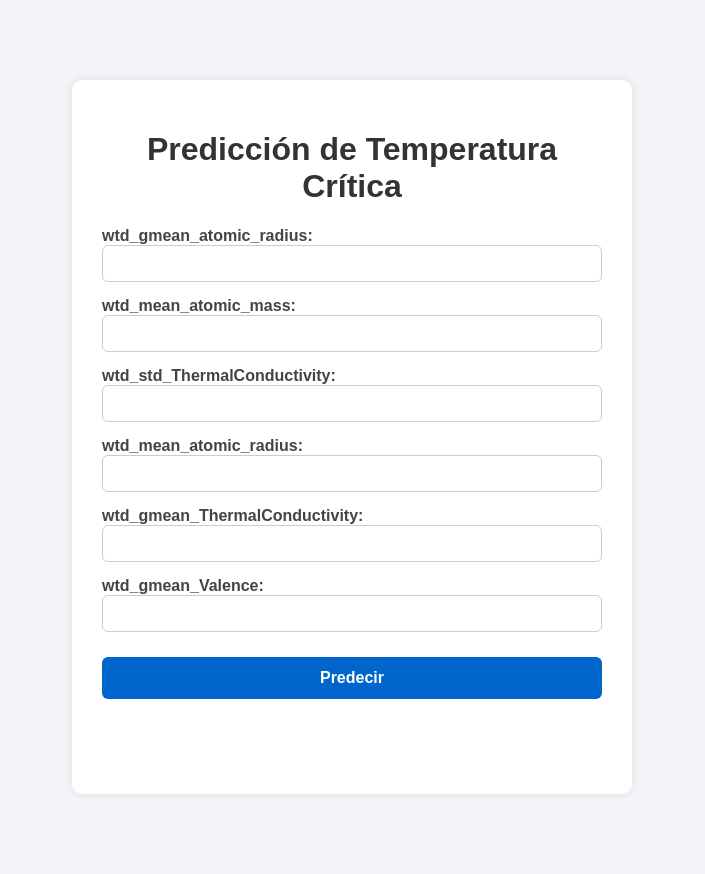
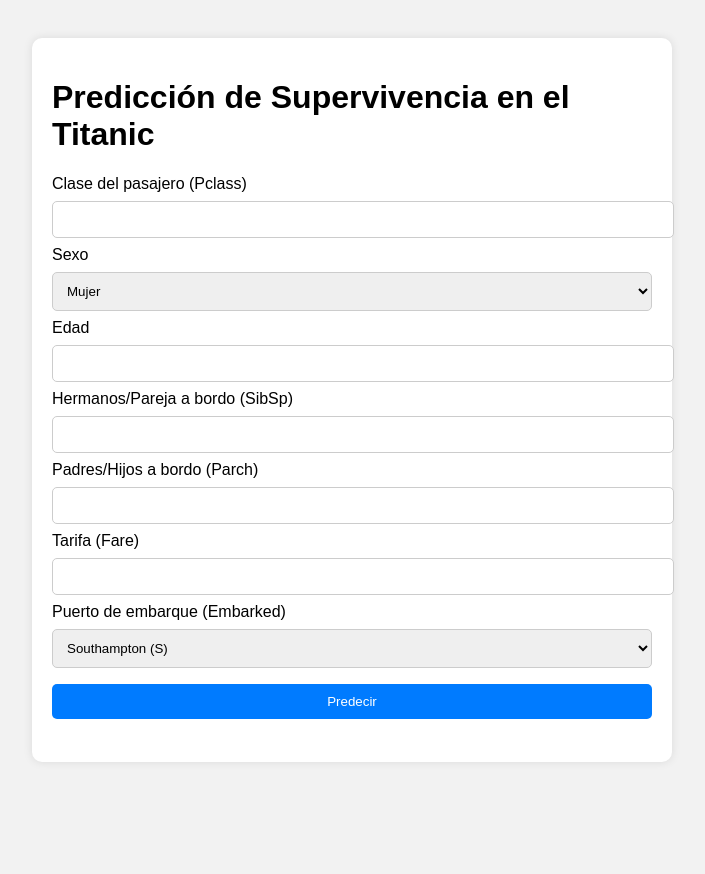
Before and after one commit to MarvinSHH/PCA_titanic_despliegue, a Flask app: page / in a window 1280 px wide. Shown: the whole page, without its empty margins (288-993 px from the left). After the commit the page ends 762 px from the top, so only its background shows below. Run offline with Flask 3, Linux system fonts and the light colour scheme; parts of the project's set-up code (start-up, migrations or seed data) failed here and were passed over.

Commit message:
modificado, listo y funcional

```diff
--- a/app.py
+++ b/app.py
@@ -2,8 +2,8 @@ from flask import Flask, request, jsonify, render_template
 import joblib
 import numpy as np
 
-app = Flask(__name__)  # ← ¡Esto debe ir antes de cualquier @app.route!
-model = joblib.load("modelrf.pkl")  # Asegúrate de que model.pkl esté en la misma carpeta
+app = Flask(__name__)
+model = joblib.load("model_svm_pca.pkl")
 
 @app.route("/")
 def home():
@@ -13,11 +13,11 @@ def home():
 def predict():
     try:
         data = request.get_json()
-        feats = np.array(data["features"], dtype=float).reshape(1, -1)
-        pred = model.predict(feats)[0]
-        return jsonify({"prediction": float(pred)})
+        features = np.array(data["features"]).reshape(1, -1)
+        prediction = model.predict(features)[0]
+        return jsonify({"prediction": int(prediction)})
     except Exception as e:
-        return jsonify({"error": str(e)}), 400
+        return jsonify({"error": str(e)})
 
 if __name__ == "__main__":
     app.run(debug=True)
--- a/templates/index.html
+++ b/templates/index.html
@@ -2,104 +2,107 @@
 <html lang="es">
   <head>
     <meta charset="UTF-8" />
-    <title>Predicción de Temperatura Crítica</title>
+    <title>Predicción de Supervivencia (Titanic)</title>
     <style>
       body {
         font-family: Arial, sans-serif;
-        background-color: #f2f4f8;
-        margin: 0;
-        padding: 0;
+        background-color: #f2f2f2;
+        padding: 30px;
       }
-
       .container {
-        max-width: 500px;
-        margin: 80px auto;
-        background-color: #ffffff;
-        padding: 30px;
+        background-color: #fff;
+        padding: 20px;
         border-radius: 10px;
+        max-width: 600px;
+        margin: auto;
         box-shadow: 0 0 10px rgba(0, 0, 0, 0.1);
       }
-
-      h1 {
-        text-align: center;
-        color: #333333;
-      }
-
-      label {
-        display: block;
-        margin-top: 15px;
-        font-weight: 600;
-        color: #444;
-      }
-
-      input[type="number"] {
+      input,
+      select,
+      button {
         width: 100%;
         padding: 10px;
+        margin: 8px 0;
+        border-radius: 5px;
         border: 1px solid #ccc;
-        border-radius: 6px;
-        box-sizing: border-box;
       }
-
       button {
-        width: 100%;
-        margin-top: 25px;
-        padding: 12px;
-        background-color: #0066cc;
+        background-color: #007bff;
         color: white;
         border: none;
-        border-radius: 6px;
-        font-size: 16px;
-        font-weight: bold;
         cursor: pointer;
       }
-
       button:hover {
-        background-color: #004c99;
+        background-color: #0056b3;
       }
-
       #resultado {
-        margin-top: 25px;
-        padding: 12px;
-        border-radius: 6px;
+        margin-top: 15px;
+        font-size: 18px;
         font-weight: bold;
-        text-align: center;
-      }
-
-      .resultado-ok {
-        background-color: #e6f4ea;
-        color: #2e7d32;
-        border-left: 5px solid #2e7d32;
-      }
-
-      .resultado-error {
-        background-color: #fdecea;
-        color: #c62828;
-        border-left: 5px solid #c62828;
       }
     </style>
+  </head>
+  <body>
+    <div class="container">
+      <h1>Predicción de Supervivencia en el Titanic</h1>
+      <form onsubmit="predecir(event)">
+        <label>Clase del pasajero (Pclass)</label>
+        <input type="number" id="Pclass" min="1" max="3" required />
+
+        <label>Sexo</label>
+        <select id="Sex" required>
+          <option value="female">Mujer</option>
+          <option value="male">Hombre</option>
+        </select>
+
+        <label>Edad</label>
+        <input type="number" id="Age" step="any" min="0" required />
+
+        <label>Hermanos/Pareja a bordo (SibSp)</label>
+        <input type="number" id="SibSp" min="0" required />
+
+        <label>Padres/Hijos a bordo (Parch)</label>
+        <input type="number" id="Parch" min="0" required />
+
+        <label>Tarifa (Fare)</label>
+        <input type="number" id="Fare" step="any" min="0" required />
+
+        <label>Puerto de embarque (Embarked)</label>
+        <select id="Embarked" required>
+          <option value="S">Southampton (S)</option>
+          <option value="C">Cherbourg (C)</option>
+          <option value="Q">Queenstown (Q)</option>
+        </select>
+
+        <button type="submit">Predecir</button>
+      </form>
+      <div id="resultado"></div>
+    </div>
 
     <script>
-      function predecirTemperatura(event) {
+      function predecir(event) {
         event.preventDefault();
 
+        // Mapas para convertir texto a valores codificados
+        const sexMap = { female: 0, male: 1 };
+        const embarkedMap = { C: 0, Q: 1, S: 2 };
+
+        const sexVal = document.getElementById("Sex").value;
+        const embarkedVal = document.getElementById("Embarked").value;
+
         const features = [
-          parseFloat(document.getElementById("wtd_gmean_atomic_radius").value),
-          parseFloat(document.getElementById("wtd_mean_atomic_mass").value),
-          parseFloat(
-            document.getElementById("wtd_std_ThermalConductivity").value
-          ),
-          parseFloat(document.getElementById("wtd_mean_atomic_radius").value),
-          parseFloat(
-            document.getElementById("wtd_gmean_ThermalConductivity").value
-          ),
-          parseFloat(document.getElementById("wtd_gmean_Valence").value),
+          parseFloat(document.getElementById("Pclass").value),
+          sexMap[sexVal], // codificación
+          parseFloat(document.getElementById("Age").value),
+          parseFloat(document.getElementById("SibSp").value),
+          parseFloat(document.getElementById("Parch").value),
+          parseFloat(document.getElementById("Fare").value),
+          embarkedMap[embarkedVal], // codificación
         ];
 
         fetch("/predict", {
           method: "POST",
-          headers: {
-            "Content-Type": "application/json",
-          },
+          headers: { "Content-Type": "application/json" },
           body: JSON.stringify({ features }),
         })
           .then((resp) => resp.json())
@@ -107,65 +110,18 @@
             const resultado = document.getElementById("resultado");
             if (data.error) {
               resultado.innerText = "Error: " + data.error;
-              resultado.className = "resultado-error";
+              resultado.style.color = "red";
             } else {
               resultado.innerText =
-                "Temperatura crítica estimada: " +
-                data.prediction.toFixed(2) +
-                " K";
-              resultado.className = "resultado-ok";
+                data.prediction === 1 ? "✅ Sobrevivirá" : "❌ No sobrevivirá";
+              resultado.style.color = data.prediction === 1 ? "green" : "red";
             }
           })
           .catch((err) => {
-            const resultado = document.getElementById("resultado");
-            resultado.innerText = "Error en la petición.";
-            resultado.className = "resultado-error";
-            console.error(err);
+            document.getElementById("resultado").innerText =
+              "Error de conexión: " + err.message;
           });
       }
     </script>
-  </head>
-
-  <body>
-    <div class="container">
-      <h1>Predicción de Temperatura Crítica</h1>
-      <form onsubmit="predecirTemperatura(event)">
-        <label for="wtd_gmean_atomic_radius">wtd_gmean_atomic_radius:</label>
-        <input type="number" step="any" id="wtd_gmean_atomic_radius" required />
-
-        <label for="wtd_mean_atomic_mass">wtd_mean_atomic_mass:</label>
-        <input type="number" step="any" id="wtd_mean_atomic_mass" required />
-
-        <label for="wtd_std_ThermalConductivity"
-          >wtd_std_ThermalConductivity:</label
-        >
-        <input
-          type="number"
-          step="any"
-          id="wtd_std_ThermalConductivity"
-          required
-        />
-
-        <label for="wtd_mean_atomic_radius">wtd_mean_atomic_radius:</label>
-        <input type="number" step="any" id="wtd_mean_atomic_radius" required />
-
-        <label for="wtd_gmean_ThermalConductivity"
-          >wtd_gmean_ThermalConductivity:</label
-        >
-        <input
-          type="number"
-          step="any"
-          id="wtd_gmean_ThermalConductivity"
-          required
-        />
-
-        <label for="wtd_gmean_Valence">wtd_gmean_Valence:</label>
-        <input type="number" step="any" id="wtd_gmean_Valence" required />
-
-        <button type="submit">Predecir</button>
-      </form>
-
-      <p id="resultado"></p>
-    </div>
   </body>
 </html>
```
Also changed, not shown: 1 other file.
